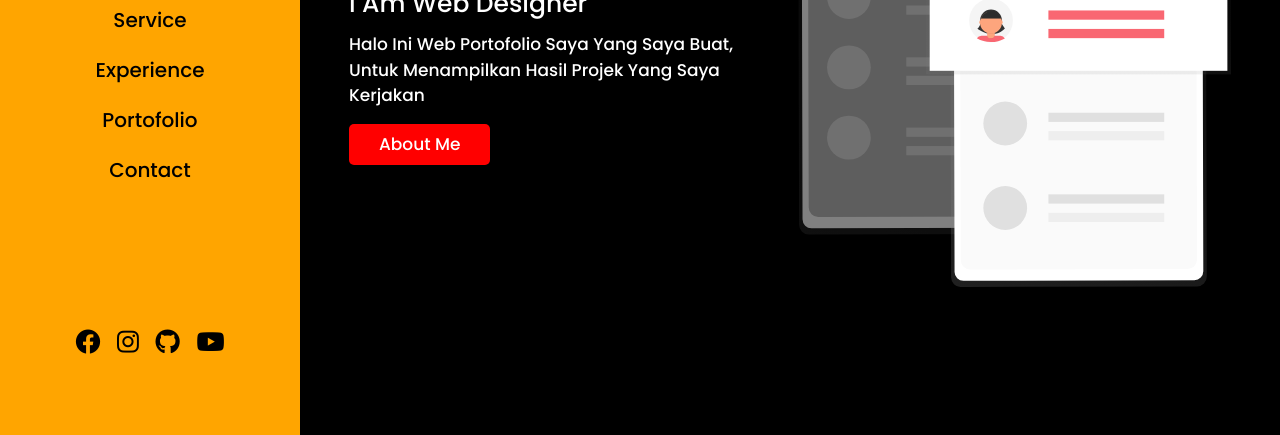
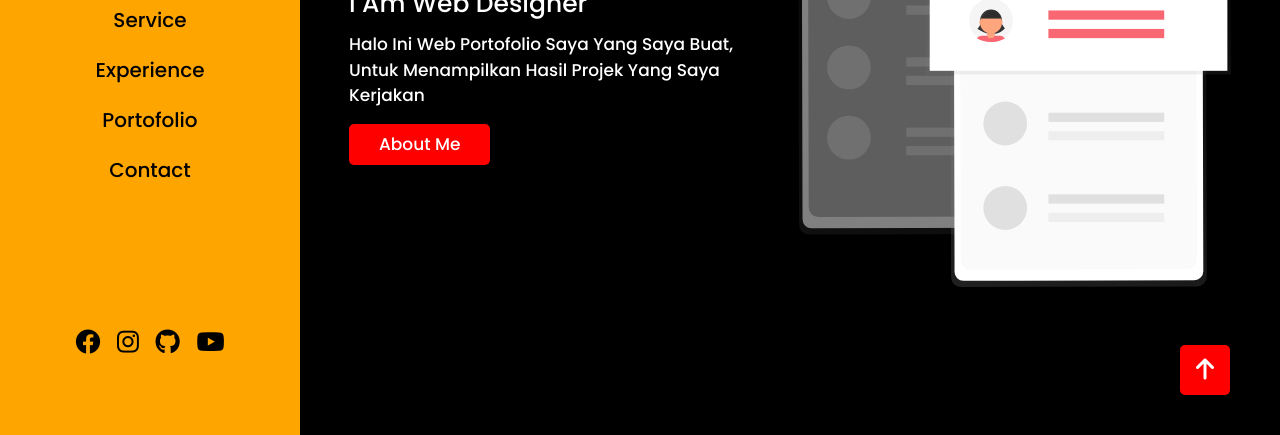
Before and after one commit to Vectus86/Web-Portofolio-Responsive, a plain HTML site: page index.html in a window 1280 px wide. Shown: the part 365-800 px from the top of the page. Drawn offline with Linux system fonts and the light colour scheme.

Commit message:
button update

```diff
--- a/index.html
+++ b/index.html
@@ -338,6 +338,9 @@
     <!-- Contact End -->
     <footer class="foot">Created By || <span>Calvin</span>Lawrence</footer>
 
+    <!-- bakc to top -->
+    <a href="#home" class="gotop"><i class="fas fa-arrow-up" ></i></i></a>
+
     <script src="app.js"></script>
   </body>
 </html>
--- a/style.css
+++ b/style.css
@@ -597,6 +597,21 @@ header .follow a:hover {
   color: var(--main-color);
 }
 
+.gotop {
+  position: fixed;
+  width: 50px;
+  height: 50px;
+  background: red;
+  bottom: 40px;
+  right: 50px;
+  text-decoration: none;
+  text-align: center;
+  line-height: 50px;
+  color: white;
+  font-size: 24px;
+  border-radius: 5px;
+  z-index: 2;
+}
 /* media queries  */
 @media (max-width: 991px) {
   html {
@@ -656,4 +671,8 @@ header .follow a:hover {
   .experience .box-container .box {
     padding-right: 0;
   }
+  .gotop {
+    right: 25px;
+    z-index: 2;
+  }
 }
```
